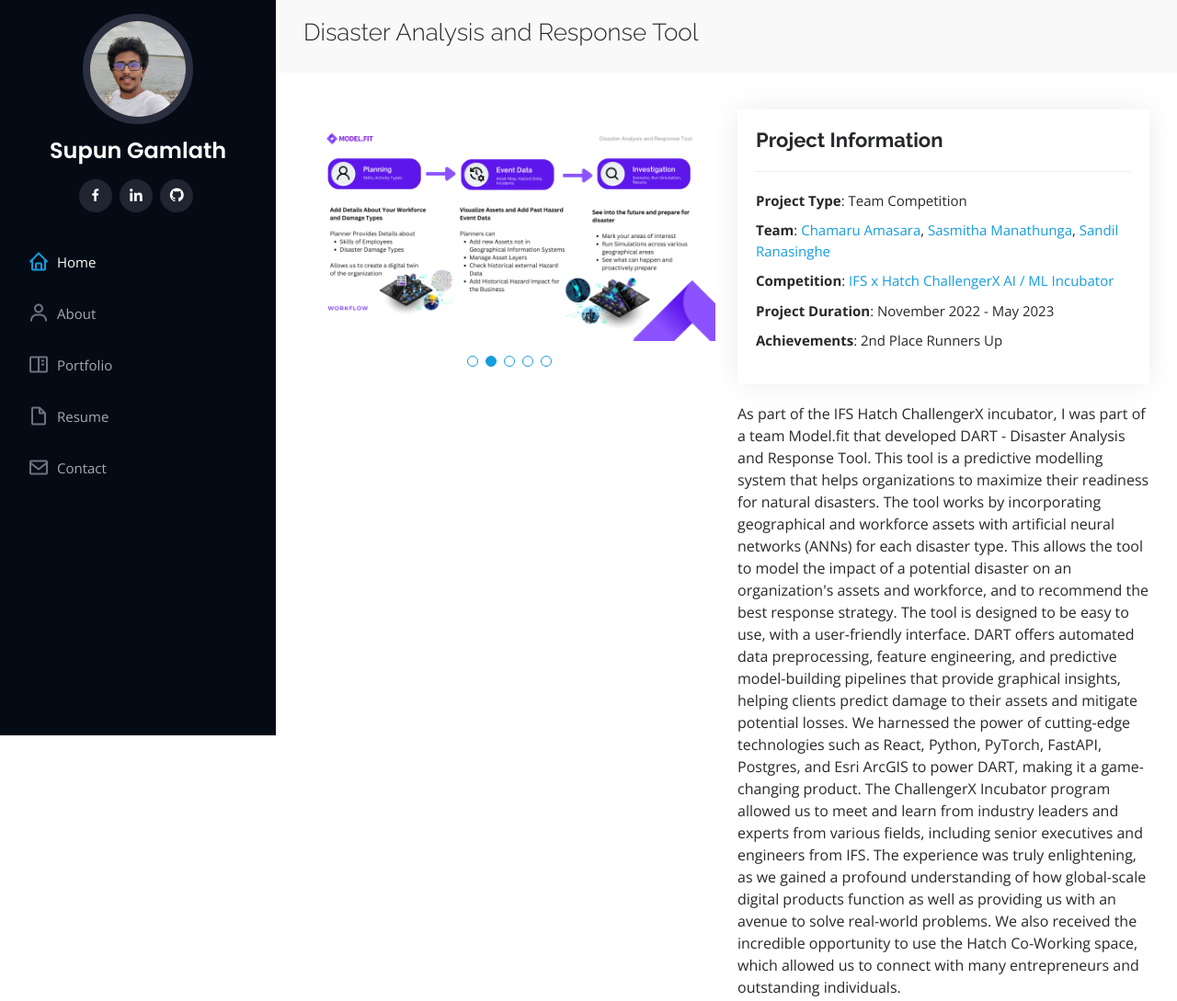
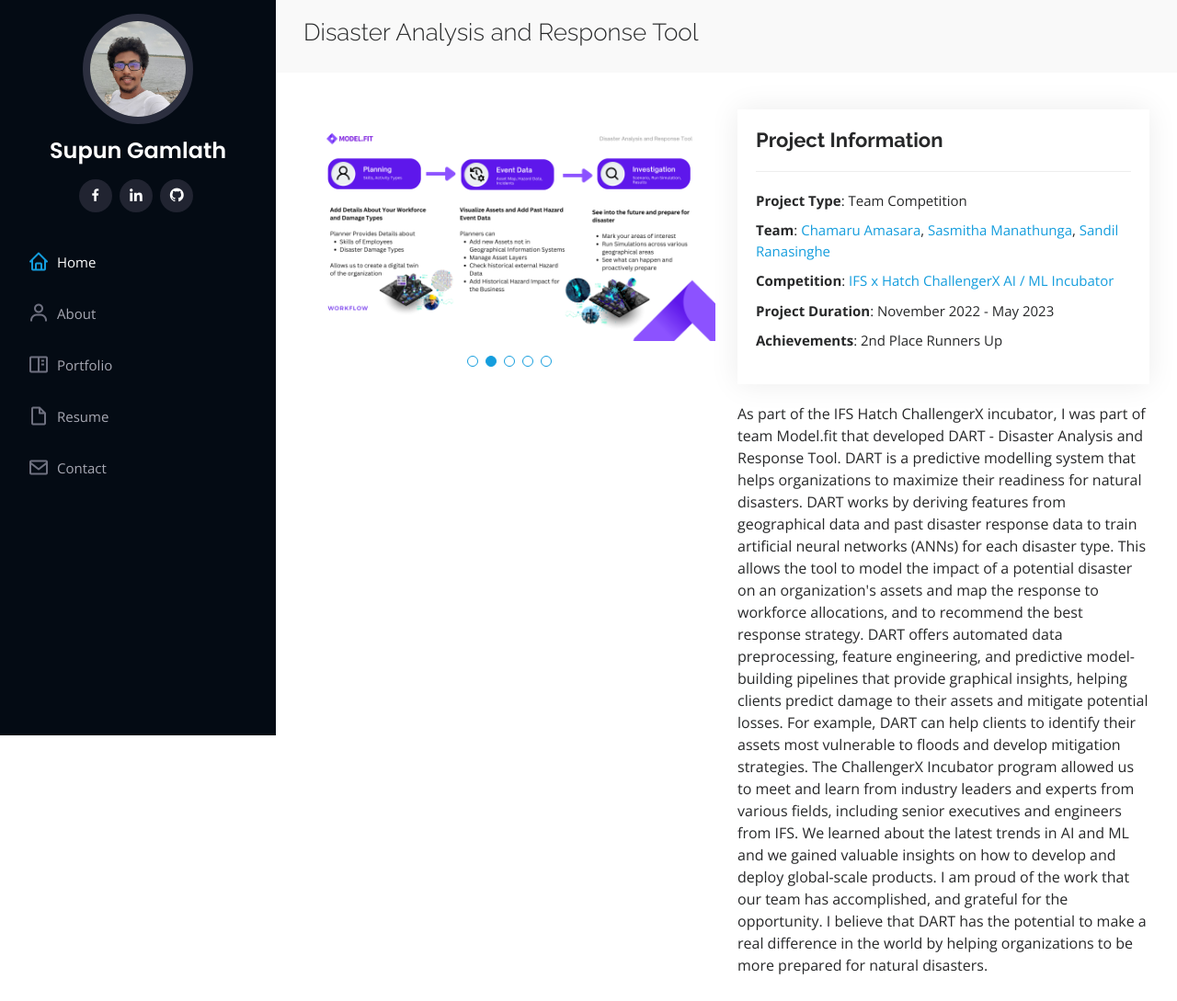
Before and after one commit to supungamlath/supungamlath.github.io, a plain HTML site: page disaster-analysis.html in a window 1280 px wide. Shown: the whole page at 92% size. Drawn offline with nearby package versions, Linux system fonts and the light colour scheme.

Commit message:
Minor changes

```diff
--- a/disaster-analysis.html
+++ b/disaster-analysis.html
@@ -200,15 +200,15 @@
               </div>
               <div class="portfolio-description">
                 <p>
-                  As part of the IFS Hatch ChallengerX incubator, I was part of a team Model.fit that developed DART - Disaster Analysis and Response Tool. This tool is a predictive modelling system that helps organizations to maximize their readiness for natural disasters.
+                  As part of the IFS Hatch ChallengerX incubator, I was part of team Model.fit that developed DART - Disaster Analysis and Response Tool. DART is a predictive modelling system that helps organizations to maximize their readiness for natural disasters.
 
-                  The tool works by incorporating geographical and workforce assets with artificial neural networks (ANNs) for each disaster type. This allows the tool to model the impact of a potential disaster on an organization's assets and workforce, and to recommend the best response strategy.
+                  DART works by deriving features from geographical data and past disaster response data to train artificial neural networks (ANNs) for each disaster type. This allows the tool to model the impact of a potential disaster on an organization's assets and map the response to workforce allocations, and to recommend the best response strategy.
 
-                  The tool is designed to be easy to use, with a user-friendly interface. DART offers automated data preprocessing, feature engineering, and predictive model-building pipelines that provide graphical insights, helping clients predict damage to their assets and mitigate potential losses. We harnessed the power of cutting-edge technologies such as React, Python, PyTorch, FastAPI, Postgres, and Esri ArcGIS to power DART, making it a game-changing product.
+                  DART offers automated data preprocessing, feature engineering, and predictive model-building pipelines that provide graphical insights, helping clients predict damage to their assets and mitigate potential losses. For example, DART can help clients to identify their assets most vulnerable to floods and develop mitigation strategies.
 
-                  The ChallengerX Incubator program allowed us to meet and learn from industry leaders and experts from various fields, including senior executives and engineers from IFS. The experience was truly enlightening, as we gained a profound understanding of how global-scale digital products function as well as providing us with an avenue to solve real-world problems.
+                  The ChallengerX Incubator program allowed us to meet and learn from industry leaders and experts from various fields, including senior executives and engineers from IFS. We learned about the latest trends in AI and ML and we gained valuable insights on how to develop and deploy global-scale products.
 
-                  We also received the incredible opportunity to use the Hatch Co-Working space, which allowed us to connect with many entrepreneurs and outstanding individuals.
+                  I am proud of the work that our team has accomplished, and grateful for the opportunity. I believe that DART has the potential to make a real difference in the world by helping organizations to be more prepared for natural disasters.
                 </p>
               </div>
             </div>
```
